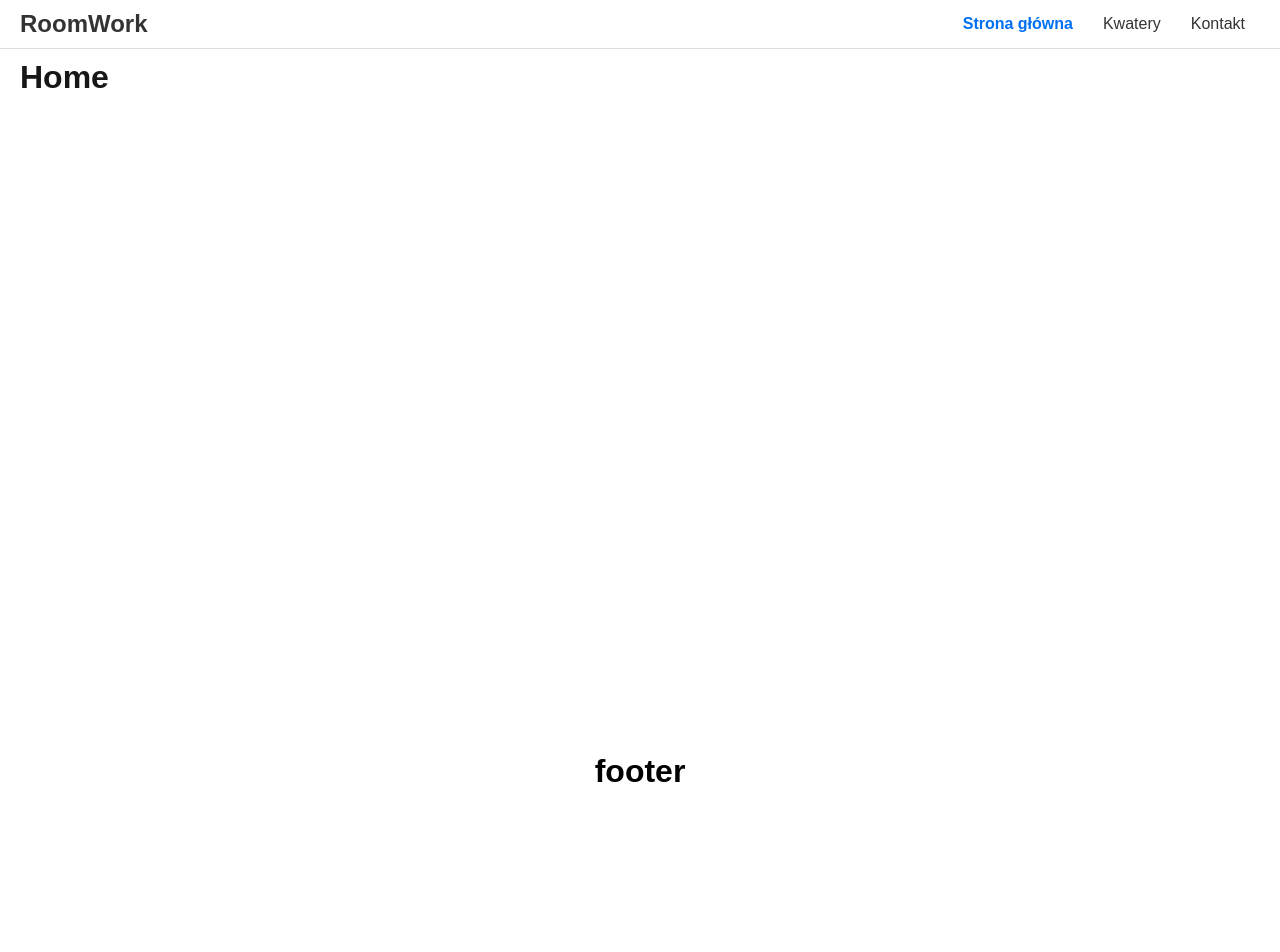
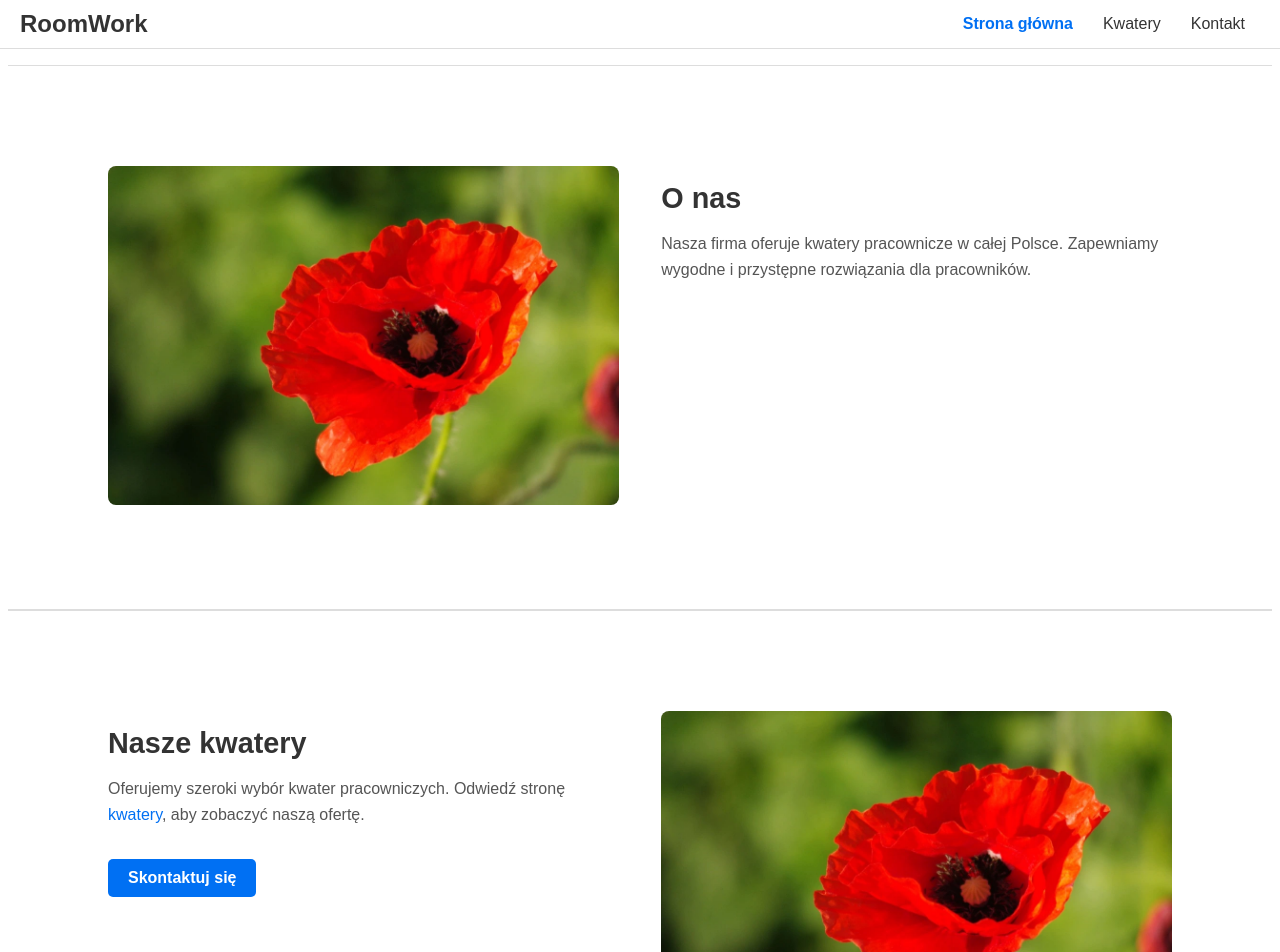
Before and after one commit to TDomagalski/nextjs-15-roomwork, a Next.js app: page / in a window 1280 px wide. Shown: the top 952 px of the page. Before the commit the page ends 800 px from the top, so only its background shows below. Built offline with nearby package versions, Linux system fonts and the light colour scheme.

Commit message:
feat: home page layout + styles with rwd v1

```diff
--- /dev/null
+++ b/src/app/_variables.scss
@@ -0,0 +1,9 @@
+// Themes colors
+$theme-dark-bg: #2c3639;
+
+// Mediaqueries Breakpoints
+$breakpoint-medium: 768px;
+
+// Colors
+$color-black: #000;
+$color-white: #fff;
--- a/src/app/globals.scss
+++ b/src/app/globals.scss
@@ -15,6 +15,7 @@ $color-white: #fff;
 :root {
   --background: #ffffff;
   --foreground: #171717;
+  font-size: 16px;
 }
 
 @media (prefers-color-scheme: dark) {
--- a/src/app/page.jsx
+++ b/src/app/page.jsx
@@ -1,10 +1,40 @@
+import Image from 'next/image';
+import Link from 'next/link';
+
 import './globals.scss';
 import styles from './page.module.scss';
 
 export default function Home() {
   return (
-    <div className='container'>
-      <h1 className={styles.title}>Home</h1>
+    <div className={styles.home}>
+      <section className={styles.row}>
+        <div className={styles.column}>
+          <h2>O nas</h2>
+          <p>
+            Nasza firma oferuje kwatery pracownicze w całej Polsce. Zapewniamy
+            wygodne i przystępne rozwiązania dla pracowników.
+          </p>
+        </div>
+        <div className={styles.column}>
+          <Image alt='Image' src='/img.webp' width={1072} height={712} />
+        </div>
+      </section>
+
+      <section className={styles.row}>
+        <div className={styles.column}>
+          <Image alt='Image' src='/img.webp' width={1072} height={712} />
+        </div>
+        <div className={styles.column}>
+          <h2>Nasze kwatery</h2>
+          <p>
+            Oferujemy szeroki wybór kwater pracowniczych. Odwiedź stronę
+            <Link href='/kwatery'> kwatery</Link>, aby zobaczyć naszą ofertę.
+          </p>
+          <Link className={styles.contactButton} href='/kontakt'>
+            Skontaktuj się
+          </Link>
+        </div>
+      </section>
     </div>
   );
 }
--- a/src/app/page.module.scss
+++ b/src/app/page.module.scss
@@ -1,3 +1,105 @@
-.container {
-  padding: 10px 20px;
+@import './variables.scss';
+
+.home {
+  display: flex;
+  flex-direction: column;
+  padding: 1rem 0.5rem;
+
+  section.row {
+    display: flex;
+    flex-direction: column;
+    border-top: 1px solid #ddd;
+    border-bottom: 1px solid #ddd;
+    padding: 20px;
+
+    .column {
+      flex-basis: 100%;
+
+      &:first-child {
+        order: 2;
+      }
+
+      &:last-child {
+        order: 1;
+      }
+
+      img {
+        width: 100%;
+        max-width: 100%;
+        height: auto;
+        border-radius: 8px;
+      }
+
+      h2 {
+        margin: 1rem 0;
+        font-size: 1.8rem;
+        color: #333;
+      }
+
+      p {
+        margin-bottom: 1rem;
+        font-size: 1rem;
+        color: #555;
+        line-height: 1.6;
+
+        a {
+          color: #0070f3;
+          text-decoration: none;
+        }
+      }
+
+      .contactButton {
+        margin: 1rem 0;
+        display: inline-block;
+        padding: 10px 20px;
+        background-color: #0070f3;
+        color: white;
+        border-radius: 5px;
+        text-decoration: none;
+        font-weight: bold;
+        transition: background-color 0.3s;
+      }
+    }
+  }
 }
+
+// RWD dla dużych ekranów
+@media (min-width: $breakpoint-medium) {
+  .home {
+    section.row {
+      flex-direction: row;
+      flex-wrap: nowrap;
+      justify-content: space-between;
+      padding: 100px;
+
+      .column {
+        flex-basis: 48%;
+
+        &:first-child {
+          order: 2;
+        }
+
+        &:last-child {
+          order: 1;
+        }
+
+        // img {}
+        // h2 {}
+
+        p {
+          a {
+            &:hover {
+              text-decoration: underline;
+            }
+          }
+        }
+
+        .contactButton {
+          &:hover {
+            background-color: #005bb5;
+          }
+        }
+      }
+    }
+  }
+}
```
Also changed, not shown: public/img.jpg (added), public/img.webp (added).
